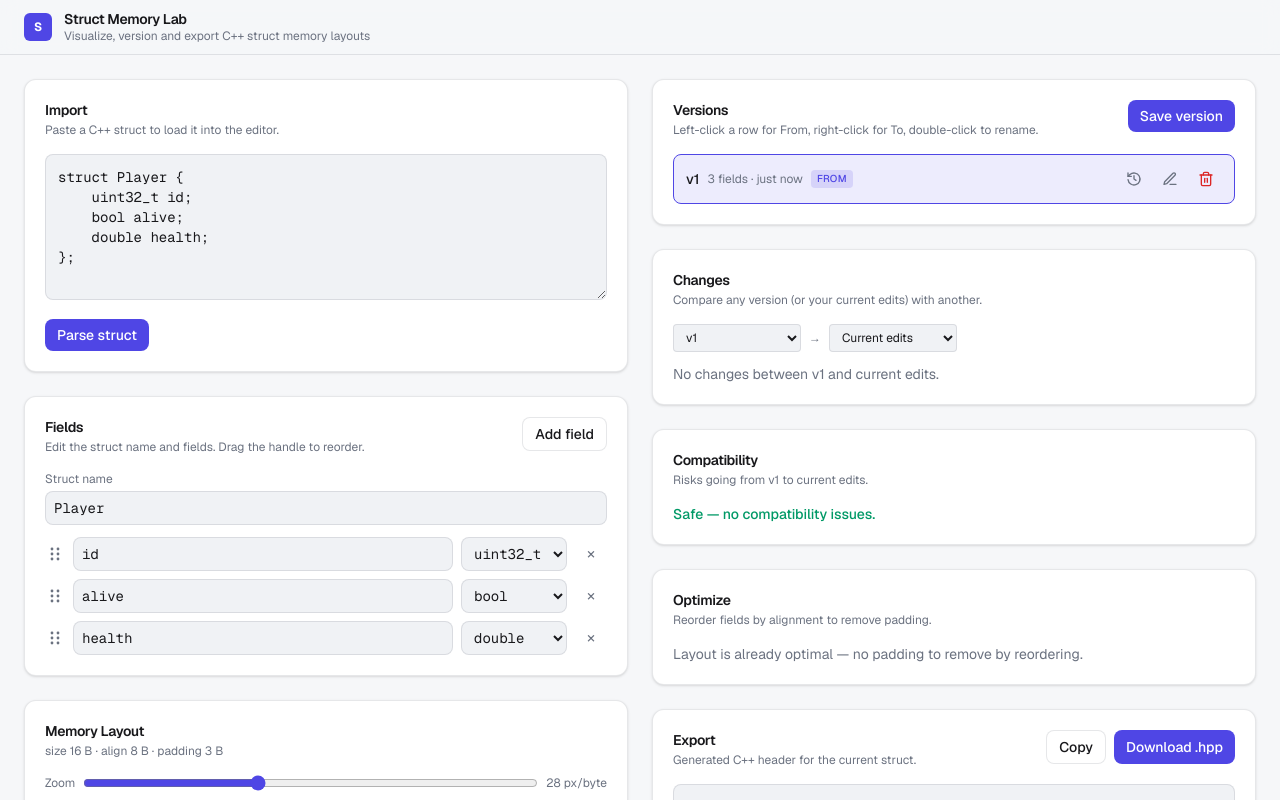
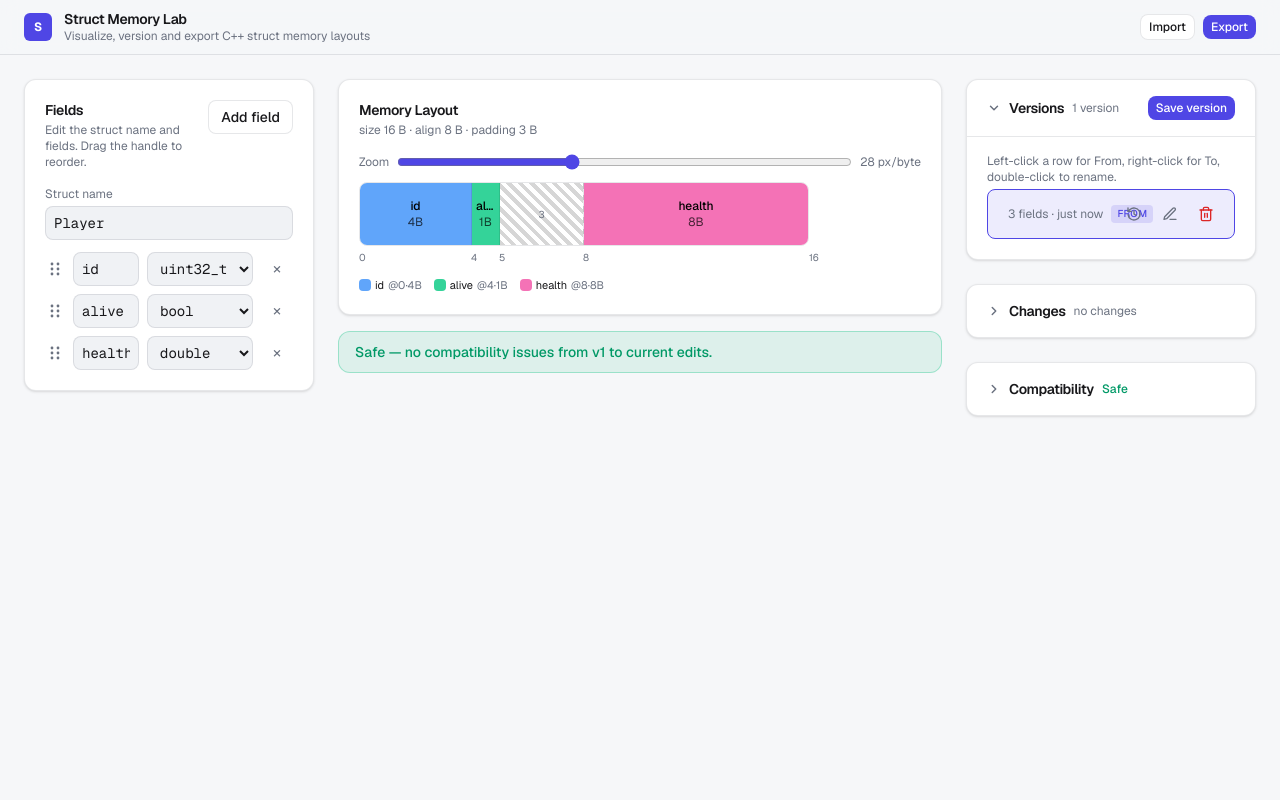
Before and after one commit to kaandemirlek/struct-memory-lab, a Next.js app: page / in a window 1280 px wide. Both pictures are taken after a click on the button "Save version". Shown: the top 800 px of the page. Built offline with nearby package versions, Linux system fonts and the light colour scheme.

Commit message:
UI updates part1

```diff
--- a/src/app/page.tsx
+++ b/src/app/page.tsx
@@ -2,6 +2,7 @@ import StoreHydration from "@/components/StoreHydration";
 import ImportBox from "@/components/ImportBox";
 import FieldEditor from "@/components/FieldEditor";
 import LayoutVisualizer from "@/components/LayoutVisualizer";
+import SafetyStatus from "@/components/SafetyStatus";
 import VersionPanel from "@/components/VersionPanel";
 import DiffView from "@/components/DiffView";
 import WarningsPanel from "@/components/WarningsPanel";
@@ -13,7 +14,7 @@ export default function Home() {
     <div className="min-h-screen">
       <StoreHydration />
       <header className="sticky top-0 z-10 border-b border-border bg-background/80 backdrop-blur">
-        <div className="mx-auto flex max-w-7xl items-center gap-3 px-6 py-3">
+        <div className="mx-auto flex max-w-[1440px] items-center gap-3 px-6 py-3">
           <div className="grid h-7 w-7 place-items-center rounded-md bg-accent text-xs font-bold text-accent-foreground">
             S
           </div>
@@ -25,22 +26,32 @@ export default function Home() {
               Visualize, version and export C++ struct memory layouts
             </p>
           </div>
+          <div className="ml-auto flex items-center gap-2">
+            <ImportBox />
+            <ExportBox />
+          </div>
         </div>
       </header>
 
-      <main className="mx-auto max-w-7xl px-6 py-6">
-        <div className="grid gap-6 lg:grid-cols-2">
-          <div className="space-y-6">
-            <ImportBox />
+      <main className="mx-auto max-w-[1440px] px-6 py-6">
+        <div className="grid grid-cols-1 gap-6 lg:grid-cols-12">
+          {/* Left — edit the struct. */}
+          <div className="space-y-6 lg:col-span-3">
             <FieldEditor />
+          </div>
+
+          {/* Center — the hero: the big memory layout + a contextual optimize hint. */}
+          <div className="space-y-4 lg:col-span-6">
             <LayoutVisualizer />
+            <SafetyStatus />
+            <OptimizerPanel />
           </div>
-          <div className="space-y-6">
+
+          {/* Right — versions and the change/safety analysis. */}
+          <div className="space-y-6 lg:col-span-3">
             <VersionPanel />
             <DiffView />
             <WarningsPanel />
-            <OptimizerPanel />
-            <ExportBox />
           </div>
         </div>
       </main>
--- a/src/components/DiffView.tsx
+++ b/src/components/DiffView.tsx
@@ -1,6 +1,7 @@
 // DiffView.tsx  ← PERSON B
 "use client";
 
+import { useEffect, useRef, useState } from "react";
 import {
   useStructStore,
   resolveComparison,
@@ -30,17 +31,33 @@ export default function DiffView() {
   const entries =
     cmp.fromModel && cmp.toModel ? diffVersions(cmp.fromModel, cmp.toModel) : [];
 
+  // Auto-open when changes appear, auto-close when they're gone; respect manual toggle otherwise.
+  const [open, setOpen] = useState(entries.length > 0);
+  const prevCount = useRef(entries.length);
+  useEffect(() => {
+    if (prevCount.current === 0 && entries.length > 0) setOpen(true);
+    else if (prevCount.current > 0 && entries.length === 0) setOpen(false);
+    prevCount.current = entries.length;
+  }, [entries.length]);
+
+  const summary =
+    versions.length === 0 ? (
+      <span className="text-muted">—</span>
+    ) : entries.length > 0 ? (
+      <span className="rounded-full bg-surface-muted px-2 py-0.5 font-medium text-muted">
+        {entries.length} {entries.length === 1 ? "change" : "changes"}
+      </span>
+    ) : (
+      <span className="text-muted">no changes</span>
+    );
+
   return (
     <Panel
       title="Changes"
-      description="Compare any version (or your current edits) with another."
-      actions={
-        entries.length > 0 ? (
-          <span className="rounded-full bg-surface-muted px-2 py-0.5 text-xs font-medium text-muted">
-            {entries.length} {entries.length === 1 ? "change" : "changes"}
-          </span>
-        ) : undefined
-      }
+      collapsible
+      summary={summary}
+      open={open}
+      onOpenChange={setOpen}
     >
       {versions.length === 0 ? (
         <p className="text-sm text-muted">Save a version first to compare changes.</p>
--- a/src/components/ExportBox.tsx
+++ b/src/components/ExportBox.tsx
@@ -1,19 +1,21 @@
-// ExportBox.tsx  ← PERSON B
+// ExportBox.tsx — top-bar action: opens an Export dialog.
 "use client";
 
 import { useState } from "react";
 import { useStructStore } from "@/store/useStructStore";
 import { exportCpp } from "@/engine/exporter";
 import { validateStruct } from "@/engine/validation";
-import Panel from "@/components/ui/Panel";
 import Button from "@/components/ui/Button";
+import Modal from "@/components/ui/Modal";
 
 export default function ExportBox() {
   const model = useStructStore((s) => s.currentModel);
+  const [open, setOpen] = useState(false);
+  const [copied, setCopied] = useState(false);
+
   const issues = validateStruct(model);
   const hasErrors = issues.length > 0;
   const code = exportCpp(model);
-  const [copied, setCopied] = useState(false);
 
   const copy = async () => {
     try {
@@ -36,10 +38,15 @@ export default function ExportBox() {
   };
 
   return (
-    <Panel
-      title="Export"
-      description="Generated C++ header for the current struct."
-      actions={
+    <>
+      <Button variant="primary" size="sm" onClick={() => setOpen(true)}>
+        Export
+      </Button>
+      <Modal
+        open={open}
+        onClose={() => setOpen(false)}
+        title="Export C++ header"
+        footer={
           <>
             <Button variant="secondary" onClick={copy} disabled={hasErrors}>
               {copied ? "Copied" : "Copy"}
@@ -62,9 +69,10 @@ export default function ExportBox() {
             </ul>
           </div>
         )}
-      <pre className="overflow-auto rounded-lg border border-border bg-surface-muted p-3 font-mono text-xs leading-relaxed">
+        <pre className="max-h-[50vh] overflow-auto rounded-lg border border-border bg-surface-muted p-3 font-mono text-xs leading-relaxed">
           {code}
         </pre>
-    </Panel>
+      </Modal>
+    </>
   );
 }
--- a/src/components/ImportBox.tsx
+++ b/src/components/ImportBox.tsx
@@ -1,11 +1,11 @@
-// ImportBox.tsx
+// ImportBox.tsx — top-bar action: opens an Import dialog.
 "use client";
 
 import { useState } from "react";
 import { useStructStore } from "@/store/useStructStore";
 import { parseCpp } from "@/engine/parser";
-import Panel from "@/components/ui/Panel";
 import Button from "@/components/ui/Button";
+import Modal from "@/components/ui/Modal";
 
 const SAMPLE = `struct Player {
     uint32_t id;
@@ -14,36 +14,53 @@ const SAMPLE = `struct Player {
 };`;
 
 export default function ImportBox() {
+  const setModel = useStructStore((s) => s.setModel);
+  const [open, setOpen] = useState(false);
   const [code, setCode] = useState(SAMPLE);
   const [error, setError] = useState<string | null>(null);
-  const setModel = useStructStore((s) => s.setModel);
 
   const handleParse = () => {
     try {
       setModel(parseCpp(code));
       setError(null);
+      setOpen(false);
     } catch (e) {
       setError(e instanceof Error ? e.message : "Unknown error");
     }
   };
 
   return (
-    <Panel
-      title="Import"
-      description="Paste a C++ struct to load it into the editor."
+    <>
+      <Button
+        variant="secondary"
+        size="sm"
+        onClick={() => {
+          setError(null);
+          setOpen(true);
+        }}
       >
+        Import
+      </Button>
+      <Modal
+        open={open}
+        onClose={() => setOpen(false)}
+        title="Import C++ struct"
+        footer={
+          <Button variant="primary" onClick={handleParse}>
+            Parse struct
+          </Button>
+        }
+      >
+        <p className="mb-2 text-xs text-muted">
+          Paste a C++ struct to load it into the editor.
+        </p>
         <textarea
           value={code}
           onChange={(e) => setCode(e.target.value)}
-        rows={6}
+          rows={8}
           spellCheck={false}
           className="w-full resize-y rounded-lg border border-border bg-surface-muted p-3 font-mono text-sm outline-none focus:border-accent"
         />
-      <div className="mt-3">
-        <Button variant="primary" onClick={handleParse}>
-          Parse struct
-        </Button>
-      </div>
         {error && (
           <p
             className="mt-3 break-words rounded-lg border border-danger/30 bg-danger/10 px-3 py-2 text-sm text-danger"
@@ -52,6 +69,7 @@ export default function ImportBox() {
             {error}
           </p>
         )}
-    </Panel>
+      </Modal>
+    </>
   );
 }
--- a/src/components/OptimizerPanel.tsx
+++ b/src/components/OptimizerPanel.tsx
@@ -1,9 +1,8 @@
-// OptimizerPanel.tsx  ← PERSON B
+// OptimizerPanel.tsx — contextual banner: only shows when reordering saves bytes.
 "use client";
 
 import { useStructStore } from "@/store/useStructStore";
 import { optimizeLayout } from "@/engine/optimizer";
-import Panel from "@/components/ui/Panel";
 import Button from "@/components/ui/Button";
 
 export default function OptimizerPanel() {
@@ -11,39 +10,29 @@ export default function OptimizerPanel() {
   const setModel = useStructStore((s) => s.setModel);
 
   const result = optimizeLayout(model);
-  const improved = result.bytesSaved > 0;
+
+  // Nothing to suggest → render nothing (stay out of the way).
+  if (model.fields.length < 2 || result.bytesSaved <= 0) return null;
 
   return (
-    <Panel
-      title="Optimize"
-      description="Reorder fields by alignment to remove padding."
-    >
-      {model.fields.length < 2 ? (
-        <p className="text-sm text-muted">
-          Add a few fields to see optimization suggestions.
-        </p>
-      ) : improved ? (
-        <div className="space-y-3">
+    <div className="flex items-center justify-between gap-3 rounded-xl border border-emerald-500/30 bg-emerald-500/10 px-4 py-3">
       <p className="text-sm">
-            Reordering shrinks the struct from{" "}
-            <span className="font-medium">{result.currentSize} B</span> to{" "}
-            <span className="font-medium text-emerald-600 dark:text-emerald-400">
-              {result.optimizedSize} B
+        Reordering fields saves{" "}
+        <span className="font-semibold text-emerald-600 dark:text-emerald-400">
+          {result.bytesSaved} bytes
         </span>{" "}
-            <span className="text-muted">(saves {result.bytesSaved} B).</span>
+        <span className="text-muted">
+          ({result.currentSize} → {result.optimizedSize} B).
+        </span>
       </p>
       <Button
         variant="primary"
+        size="sm"
+        className="shrink-0"
         onClick={() => setModel(result.optimizedModel)}
       >
-            Apply suggested order
+        Apply
       </Button>
     </div>
-      ) : (
-        <p className="text-sm text-muted">
-          Layout is already optimal — no padding to remove by reordering.
-        </p>
-      )}
-    </Panel>
   );
 }
--- /dev/null
+++ b/src/components/SafetyStatus.tsx
@@ -0,0 +1,48 @@
+// SafetyStatus.tsx — one-line compatibility verdict shown right under the layout.
+"use client";
+
+import { useStructStore, resolveComparison } from "@/store/useStructStore";
+import { analyzeCompatibility, summarizeWarnings } from "@/engine/compatibility";
+
+export default function SafetyStatus() {
+  const versions = useStructStore((s) => s.versions);
+  const current = useStructStore((s) => s.currentModel);
+  const baseVersionId = useStructStore((s) => s.baseVersionId);
+  const targetVersionId = useStructStore((s) => s.targetVersionId);
+
+  // Nothing to judge until there's a saved version to compare against.
+  if (versions.length === 0) return null;
+
+  const cmp = resolveComparison(versions, current, baseVersionId, targetVersionId);
+  const warnings =
+    cmp.fromModel && cmp.toModel
+      ? analyzeCompatibility(cmp.fromModel, cmp.toModel)
+      : [];
+  const summary = summarizeWarnings(warnings);
+
+  if (summary.total === 0) {
+    return (
+      <div className="rounded-xl border border-emerald-500/30 bg-emerald-500/10 px-4 py-2.5 text-sm font-medium text-emerald-600 dark:text-emerald-400">
+        Safe — no compatibility issues from {cmp.fromLabel} to {cmp.toLabel}.
+      </div>
+    );
+  }
+
+  const parts: string[] = [];
+  if (summary.danger) parts.push(`${summary.danger} breaking`);
+  if (summary.warning)
+    parts.push(`${summary.warning} warning${summary.warning > 1 ? "s" : ""}`);
+  if (summary.info) parts.push(`${summary.info} note${summary.info > 1 ? "s" : ""}`);
+
+  const color = summary.danger
+    ? "border-danger/30 bg-danger/10 text-danger"
+    : summary.warning
+      ? "border-warning/30 bg-warning/10 text-warning"
+      : "border-info/30 bg-info/10 text-info";
+
+  return (
+    <div className={`rounded-xl border px-4 py-2.5 text-sm font-semibold ${color}`}>
+      {parts.join(" · ")} from {cmp.fromLabel} to {cmp.toLabel}
+    </div>
+  );
+}
--- a/src/components/VersionPanel.tsx
+++ b/src/components/VersionPanel.tsx
@@ -57,9 +57,15 @@ export default function VersionPanel() {
   return (
     <Panel
       title="Versions"
-      description="Left-click a row for From, right-click for To, double-click to rename."
+      collapsible
+      defaultOpen
+      summary={
+        <span className="text-muted">
+          {versions.length} {versions.length === 1 ? "version" : "versions"}
+        </span>
+      }
       actions={
-        <Button variant="primary" onClick={saveVersion}>
+        <Button variant="primary" size="sm" onClick={saveVersion}>
           Save version
         </Button>
       }
@@ -70,6 +76,9 @@ export default function VersionPanel() {
         </p>
       ) : (
         <ul className="space-y-1.5">
+          <li className="mb-1 text-xs text-muted">
+            Left-click a row for From, right-click for To, double-click to rename.
+          </li>
           {versions.map((v) => {
             const isFrom = fromVersionId === v.id;
             const isTo = toVersionId === v.id;
--- a/src/components/WarningsPanel.tsx
+++ b/src/components/WarningsPanel.tsx
@@ -1,6 +1,7 @@
 // WarningsPanel.tsx  ← PERSON B
 "use client";
 
+import { useEffect, useRef, useState } from "react";
 import { useStructStore, resolveComparison } from "@/store/useStructStore";
 import {
   analyzeCompatibility,
@@ -22,7 +23,6 @@ export default function WarningsPanel() {
   const baseVersionId = useStructStore((s) => s.baseVersionId);
   const targetVersionId = useStructStore((s) => s.targetVersionId);
 
-  // Uses the same From/To selection chosen in the Changes panel.
   const cmp = resolveComparison(versions, current, baseVersionId, targetVersionId);
   const warnings =
     cmp.fromModel && cmp.toModel
@@ -30,46 +30,57 @@ export default function WarningsPanel() {
       : [];
 
   const sorted = sortWarnings(warnings);
-  const summary = summarizeWarnings(warnings);
+  const summaryCounts = summarizeWarnings(warnings);
 
-  // Build the one-line verdict, e.g. "2 breaking · 1 warning".
+  // Auto-open when issues appear, auto-close when clean; respect manual toggle otherwise.
+  const [open, setOpen] = useState(warnings.length > 0);
+  const prevCount = useRef(warnings.length);
+  useEffect(() => {
+    if (prevCount.current === 0 && warnings.length > 0) setOpen(true);
+    else if (prevCount.current > 0 && warnings.length === 0) setOpen(false);
+    prevCount.current = warnings.length;
+  }, [warnings.length]);
+
   const verdictParts: string[] = [];
-  if (summary.danger)
-    verdictParts.push(`${summary.danger} breaking`);
-  if (summary.warning)
+  if (summaryCounts.danger) verdictParts.push(`${summaryCounts.danger} breaking`);
+  if (summaryCounts.warning)
     verdictParts.push(
-      `${summary.warning} warning${summary.warning > 1 ? "s" : ""}`
+      `${summaryCounts.warning} warning${summaryCounts.warning > 1 ? "s" : ""}`
     );
-  if (summary.info)
-    verdictParts.push(`${summary.info} note${summary.info > 1 ? "s" : ""}`);
-  const verdictColor = summary.danger
+  if (summaryCounts.info)
+    verdictParts.push(`${summaryCounts.info} note${summaryCounts.info > 1 ? "s" : ""}`);
+  const verdictColor = summaryCounts.danger
     ? "text-danger"
-    : summary.warning
+    : summaryCounts.warning
       ? "text-warning"
       : "text-info";
+
+  const summary =
+    versions.length === 0 ? (
+      <span className="text-muted">—</span>
+    ) : warnings.length === 0 ? (
+      <span className="font-medium text-emerald-600 dark:text-emerald-400">Safe</span>
+    ) : (
+      <span className={`font-semibold ${verdictColor}`}>
+        {verdictParts.join(" · ")}
+      </span>
+    );
 
   return (
     <Panel
       title="Compatibility"
-      description={
-        versions.length > 0
-          ? `Risks going from ${cmp.fromLabel} to ${cmp.toLabel}.`
-          : "Risks introduced by changes between two versions."
-      }
+      collapsible
+      summary={summary}
+      open={open}
+      onOpenChange={setOpen}
     >
       {versions.length === 0 ? (
         <p className="text-sm text-muted">
           Save a version first to check compatibility.
         </p>
       ) : warnings.length === 0 ? (
-        <p className="text-sm font-medium text-emerald-600 dark:text-emerald-400">
-          Safe — no compatibility issues.
-        </p>
+        <p className="text-sm text-muted">No compatibility issues detected.</p>
       ) : (
-        <>
-          <p className={`mb-2 text-sm font-semibold ${verdictColor}`}>
-            {verdictParts.join(" · ")}
-          </p>
         <ul className="space-y-1.5">
           {sorted.map((w, i) => (
             <li
@@ -80,7 +91,6 @@ export default function WarningsPanel() {
             </li>
           ))}
         </ul>
-        </>
       )}
     </Panel>
   );
--- /dev/null
+++ b/src/components/ui/Modal.tsx
@@ -0,0 +1,68 @@
+"use client";
+
+import { useEffect, type ReactNode } from "react";
+
+const SIZES = {
+  md: "max-w-md",
+  lg: "max-w-2xl",
+} as const;
+
+// Shared modal dialog: backdrop + centered card, closes on Escape / backdrop click.
+export default function Modal({
+  open,
+  onClose,
+  title,
+  children,
+  footer,
+  size = "md",
+}: {
+  open: boolean;
+  onClose: () => void;
+  title: string;
+  children: ReactNode;
+  footer?: ReactNode;
+  size?: keyof typeof SIZES;
+}) {
+  useEffect(() => {
+    if (!open) return;
+    const onKey = (e: KeyboardEvent) => {
+      if (e.key === "Escape") onClose();
+    };
+    window.addEventListener("keydown", onKey);
+    return () => window.removeEventListener("keydown", onKey);
+  }, [open, onClose]);
+
+  if (!open) return null;
+
+  return (
+    <div
+      className="fixed inset-0 z-50 flex items-center justify-center bg-black/50 p-4 backdrop-blur-sm"
+      onClick={onClose}
+      role="dialog"
+      aria-modal="true"
+      aria-label={title}
+    >
+      <div
+        className={`flex max-h-[85vh] w-full ${SIZES[size]} flex-col overflow-hidden rounded-2xl border border-border bg-surface shadow-2xl`}
+        onClick={(e) => e.stopPropagation()}
+      >
+        <div className="flex items-center justify-between gap-3 border-b border-border px-5 py-4">
+          <h2 className="text-base font-semibold tracking-tight">{title}</h2>
+          <button
+            onClick={onClose}
+            aria-label="Close"
+            className="grid h-8 w-8 place-items-center rounded-lg text-lg text-muted transition-colors hover:bg-surface-muted hover:text-foreground"
+          >
+            ×
+          </button>
+        </div>
+        <div className="overflow-auto px-5 py-4">{children}</div>
+        {footer && (
+          <div className="flex justify-end gap-2 border-t border-border px-5 py-3">
+            {footer}
+          </div>
+        )}
+      </div>
+    </div>
+  );
+}
--- a/src/components/ui/Panel.tsx
+++ b/src/components/ui/Panel.tsx
@@ -1,19 +1,61 @@
-import type { ReactNode } from "react";
+"use client";
 
-// Shared card wrapper so every section looks consistent across the app.
+import { useState, type ReactNode } from "react";
+
+function Chevron({ open }: { open: boolean }) {
+  return (
+    <svg
+      width="14"
+      height="14"
+      viewBox="0 0 24 24"
+      fill="none"
+      stroke="currentColor"
+      strokeWidth={2.5}
+      strokeLinecap="round"
+      strokeLinejoin="round"
+      className={`shrink-0 text-muted transition-transform ${open ? "rotate-90" : ""}`}
+      aria-hidden
+    >
+      <path d="M9 6l6 6-6 6" />
+    </svg>
+  );
+}
+
+// Shared card wrapper. Optionally collapsible with a summary shown in the header.
 export default function Panel({
   title,
   description,
   actions,
   children,
   className = "",
+  collapsible = false,
+  summary,
+  open: controlledOpen,
+  defaultOpen = true,
+  onOpenChange,
 }: {
   title: string;
   description?: string;
   actions?: ReactNode;
   children?: ReactNode;
   className?: string;
+  collapsible?: boolean;
+  summary?: ReactNode;
+  open?: boolean;
+  defaultOpen?: boolean;
+  onOpenChange?: (open: boolean) => void;
 }) {
+  const [uncontrolled, setUncontrolled] = useState(defaultOpen);
+  const isControlled = controlledOpen !== undefined;
+  const open = isControlled ? controlledOpen : uncontrolled;
+
+  const toggle = () => {
+    const next = !open;
+    if (!isControlled) setUncontrolled(next);
+    onOpenChange?.(next);
+  };
+
+  if (!collapsible) {
     return (
       <section
         className={`rounded-xl border border-border bg-surface p-5 shadow-sm ${className}`}
@@ -31,3 +73,24 @@ export default function Panel({
       </section>
     );
   }
+
+  return (
+    <section className={`rounded-xl border border-border bg-surface shadow-sm ${className}`}>
+      <div className="flex items-center justify-between gap-3 px-5 py-4">
+        <button
+          onClick={toggle}
+          className="flex min-w-0 flex-1 items-center gap-2 text-left"
+          aria-expanded={open}
+        >
+          <Chevron open={open} />
+          <h2 className="shrink-0 text-sm font-semibold tracking-tight">{title}</h2>
+          {summary && <span className="min-w-0 truncate text-xs">{summary}</span>}
+        </button>
+        {actions && <div className="flex shrink-0 gap-2">{actions}</div>}
+      </div>
+      {open && (
+        <div className="border-t border-border px-5 pb-5 pt-4">{children}</div>
+      )}
+    </section>
+  );
+}
```
Lines whose indentation alone changed are shown as unchanged.
